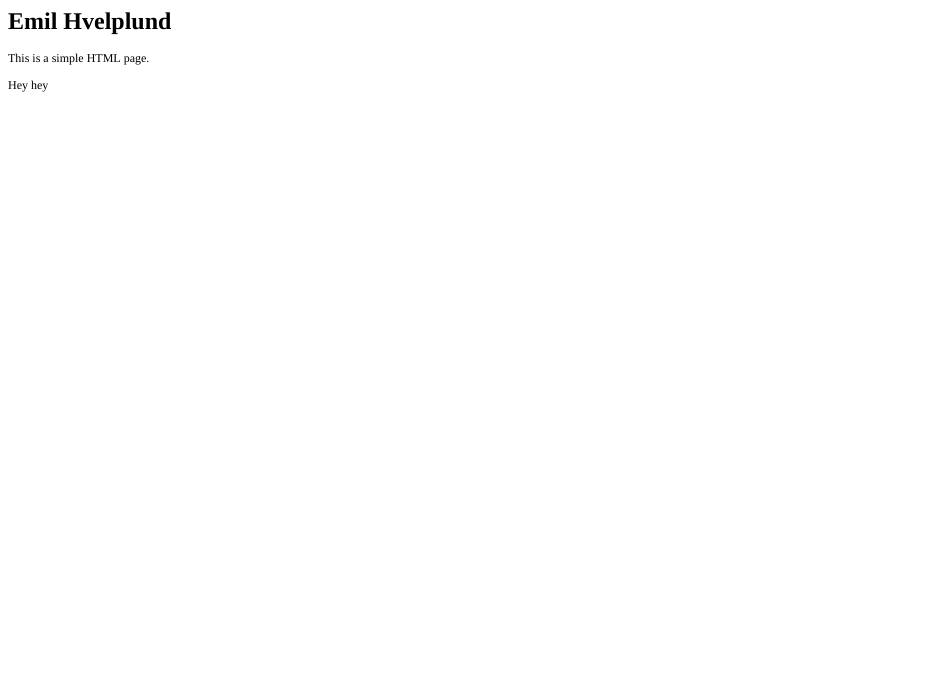
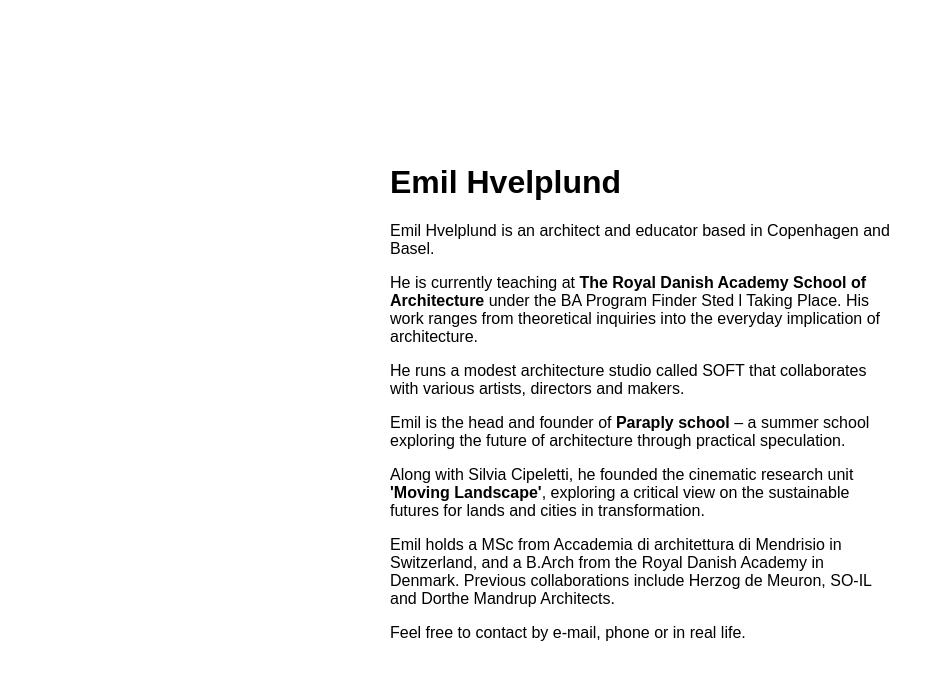
Before and after one commit to egonhvad/Emilhvelplund, a plain HTML site: page index.html in a window 1280 px wide. Shown: the whole page, without its empty margins (0-944 px from the left). Drawn offline with Linux system fonts and the light colour scheme.

Commit message:
Add files via upload

```diff
--- a/index.html
+++ b/index.html
@@ -1,19 +1,49 @@
-<!DOCTYPE html PUBLIC "-//W3C//DTD HTML 4.01//EN" "http://www.w3.org/TR/html4/strict.dtd">
+<!DOCTYPE html>
 <html>
 <head>
-  <meta http-equiv="Content-Type" content="text/html; charset=utf-8">
-  <meta http-equiv="Content-Style-Type" content="text/css">
-  <title></title>
-  <meta name="Generator" content="Cocoa HTML Writer">
-  <meta name="CocoaVersion" content="2575.4">
-  <style type="text/css">
-    p.p2 {margin: 0.0px 0.0px 12.0px 0.0px; font: 12.0px Times; -webkit-text-stroke: #000000}
-    span.s1 {font-kerning: none}
+  <meta charset="UTF-8">
+  <title>Emil Hvelplund</title>
+  <style>
+  body {
+    font-family: Arial, sans-serif;
+    display: flex;
+    justify-content: center;
+    align-items: center;
+    min-height: 100vh;
+    margin: 0;
+  }
+  .left-content {
+    max-width: 500px; /* Adjust width as needed */
+    margin: 0;
+    padding: 20px 0;
+    position: relative;
+    /* Removed border-radius and box-shadow */
+    z-index: 1;
+  }
+  .left-content > * {
+    position: relative;
+    z-index: 2;
+  }
+  .left-content::before {
+    content: none; /* Remove overlay */
+  }
+  a {
+    color: inherit;
+    text-decoration: none;
+    font-weight: bold;
+  }
   </style>
 </head>
 <body>
-<h1 style="margin: 0.0px 0.0px 16.1px 0.0px; font: 24.0px Times; -webkit-text-stroke: #000000"><span class="s1"><b>Emil Hvelplund</b></span></h1>
-<p class="p2"><span class="s1">This is a simple HTML page.</span></p>
-<p class="p2"><span class="s1">Hey hey<span class="Apple-converted-space"> </span></span></p>
+  <div class="left-content">
+    <h1>Emil Hvelplund</h1>
+    <p>Emil Hvelplund is an architect and educator based in Copenhagen and Basel.</p>
+    <p>He is currently teaching at <a href="https://royaldanishacademy.com/en" target="_blank">The Royal Danish Academy School of Architecture</a> under the BA Program Finder Sted l Taking Place. His work ranges from theoretical inquiries into the everyday implication of architecture.</p>
+    <p>He runs a modest architecture studio called SOFT that collaborates with various artists, directors and makers.</p>
+    <p>Emil is the head and founder of <a href="https://paraplyschool.com/" target="_blank">Paraply school</a> – a summer school exploring the future of architecture through practical speculation.</p>
+    <p>Along with Silvia Cipeletti, he founded the cinematic research unit <a href="https://movinglandscape.com" target="_blank">'Moving Landscape'</a>, exploring a critical view on the sustainable futures for lands and cities in transformation.</p>
+    <p>Emil holds a MSc from Accademia di architettura di Mendrisio in Switzerland, and a B.Arch from the Royal Danish Academy in Denmark. Previous collaborations include Herzog de Meuron, SO-IL and Dorthe Mandrup Architects.</p>
+    <p>Feel free to contact by e-mail, phone or in real life.</p>
+  </div>
 </body>
 </html>
```
